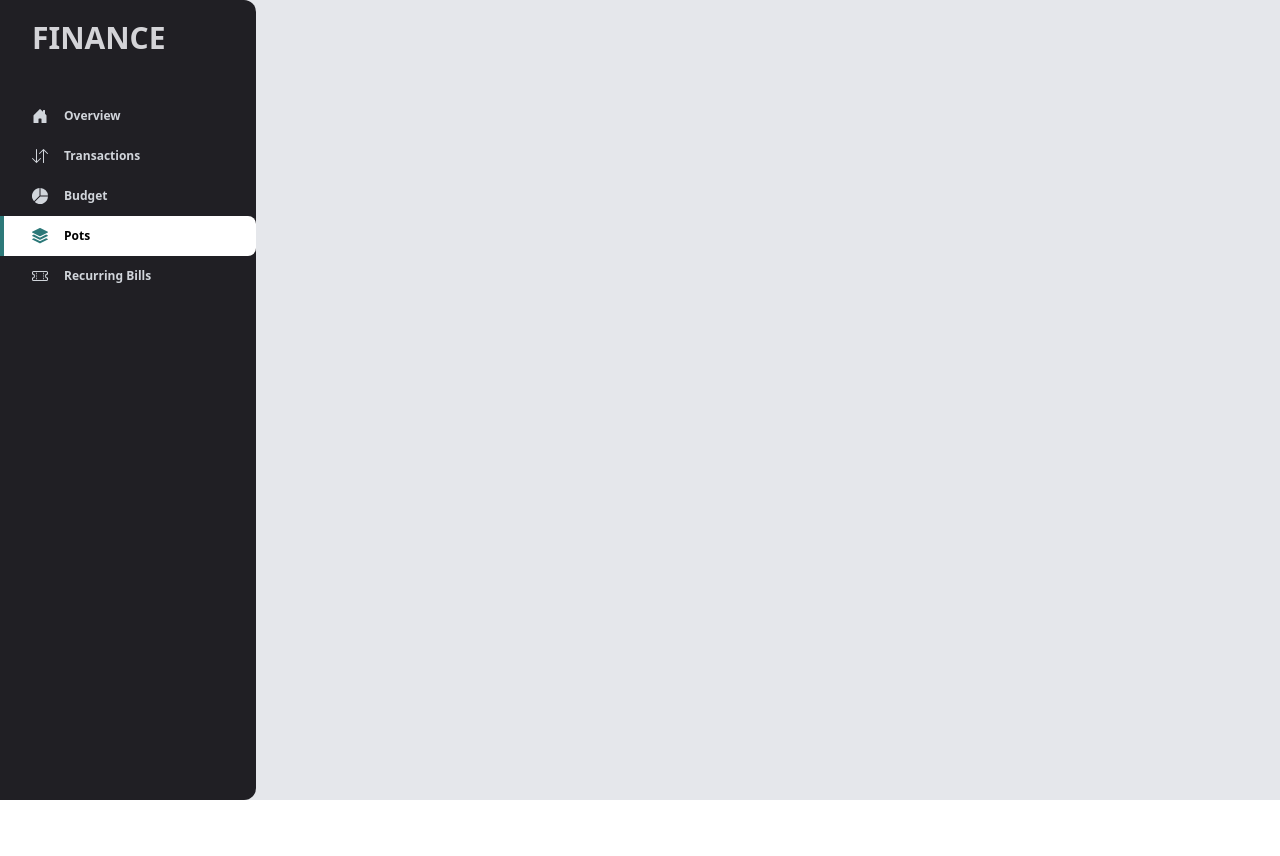
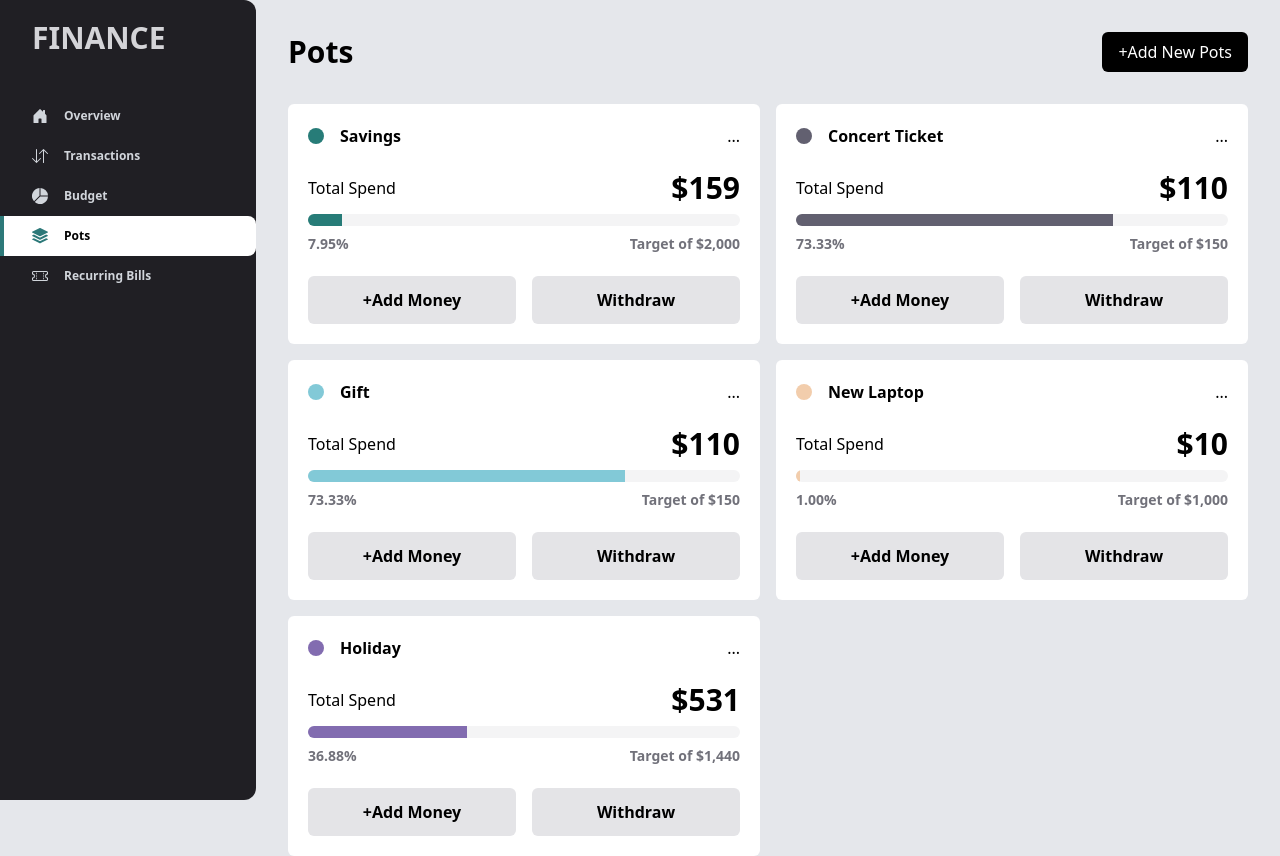
Before and after one commit to Samn1ce/Dashboard-react, a React (Vite) app in the folder finance/: page /pots in a window 1280 px wide. Before the commit the page ends 800 px from the top, so only its background shows below. Built offline with nearby package versions, Linux system fonts and the light colour scheme.

Commit message:
fixed bug

```diff
--- a/finance/src/App.jsx
+++ b/finance/src/App.jsx
@@ -9,26 +9,37 @@ import NewBudget from "./components/NewBudget";
 import DeleteBudget from "./components/DeleteBudget";
 
 function App() {
-  const [modal, setmodal] = useState(false);
-  const [newBudgetModal, setNewBudgetModal] = useState(false);
+  const [modal, setModal] = useState(false);
+  const [modalType, setModalType] = useState(null); // "budget" or "pots"
+
+  // Budget Modal Rendering
+  // const [newBudgetModal, setNewBudgetModal] = useState(false);
   const [deleteModal, setDeleteModal] = useState(false);
   // In your parent component/route
   const [budgetToEdit, setBudgetToEdit] = useState(null);
   const closeModal = () => {
-    setmodal(false);
+    setModal(false);
     setBudgetToEdit(null);
+    setModalType(null);
   };
+
+  // Pots Modal Rendering
+  // const [newPots, setNewPots] = useState(false);
 
   return (
     <div className="w-full flex bg-gray-200">
       <DeleteBudget deleteModal={deleteModal} setDeleteModal={setDeleteModal} />
       <NewBudget
         modal={modal}
-        setmodal={setmodal}
-        newBudgetModal={newBudgetModal}
-        setNewBudgetModal={setNewBudgetModal}
+        setModal={setModal}
+        // newBudgetModal={newBudgetModal}
+        // setNewBudgetModal={setNewBudgetModal}
         budgetToEdit={budgetToEdit}
         closeModal={closeModal}
+        // newPots={newPots}
+        // setNewPots={setNewPots}
+        modalType={modalType}
+        setModalType={setModalType}
       />
       {/* side nav */}
       <div className="w-1/5 h-screen sticky top-0 z-10 bg-tintDark rounded-r-xl py-5">
@@ -89,11 +100,13 @@ function App() {
         <Outlet
           context={{
             modal,
-            setmodal,
-            newBudgetModal,
-            setNewBudgetModal,
+            setModal,
+            // newBudgetModal,
+            // setNewBudgetModal,
             setDeleteModal,
             setBudgetToEdit,
+            // setNewPots,
+            setModalType,
           }}
         />
       </div>
--- /dev/null
+++ b/finance/src/components/HeaderSec.jsx
@@ -0,0 +1,38 @@
+import PropTypes from "prop-types";
+
+function HeaderSec({
+  setModal,
+  // setNewBudgetModal,
+  headerText,
+  buttonText,
+  // setNewPots,
+  setModalType,
+  modalFor,
+}) {
+  return (
+    <div className="w-full flex justify-between items-center my-8">
+      <p className="text-3xl font-bold">{headerText}</p>
+      <button
+        // onClick={() => {
+        //   setModal(true), setNewBudgetModal(true), setNewPots(true);
+        // }}
+        onClick={() => {
+          setModal(true), setModalType(modalFor);
+        }}
+        className="py-2 px-4 rounded-md bg-black text-white"
+      >
+        {buttonText}
+      </button>
+    </div>
+  );
+}
+
+HeaderSec.propTypes = {
+  setModal: PropTypes.func,
+  headerText: PropTypes.string,
+  buttonText: PropTypes.string,
+  setModalType: PropTypes.func,
+  modalFor: PropTypes.func,
+};
+
+export default HeaderSec;
--- a/finance/src/components/NewBudget.jsx
+++ b/finance/src/components/NewBudget.jsx
@@ -5,10 +5,13 @@ import { useState, useEffect } from "react";
 
 function NewBudget({
   modal,
-  setmodal,
+  setModal,
   newBudgetModal,
   closeModal,
   budgetToEdit,
+  // newPots,
+  // setNewPots,
+  modalType,
 }) {
   const [selectedCategory, setSelectedCategory] = useState("");
   const [maxSpend, setMaxSpend] = useState("");
@@ -37,13 +40,19 @@ function NewBudget({
       <div className="bg-white w-[560px] rounded-md py-5 px-8 flex flex-col gap-4">
         <div className="flex justify-between items-center">
           <p className="text-3xl font-bold">
-            {newBudgetModal ? "Add New Budget" : "Edit Budget"}
+            {modalType === "budget"
+              ? "Add New Budget"
+              : modalType === "pots"
+              ? "Add New Pot"
+              : "Edit Budget"}
           </p>
-          <IconCancel onClick={() => closeModal(false)} />
+          <IconCancel onClick={closeModal} />
         </div>
         <p className="text-zinc-600">
-          {newBudgetModal
+          {modalType === "budget"
             ? "Choose a category to set a spending budget. These categories can help you monitor spending."
+            : modalType === "pots"
+            ? "Create a pot to set savings targets. These can help keep you on track as you save for special purchases."
             : "As your budgets change, feel free to update your spending limits."}
         </p>
         <div className="w-full flex flex-col gap-4">
@@ -98,7 +107,7 @@ function NewBudget({
           <button
             onClick={() => {
               // Add your save/update logic here
-              setmodal(false);
+              setModal(false);
             }}
             className="bg-zinc-900 w-full p-3 rounded-md font-semibold text-zinc-200"
           >
@@ -112,10 +121,11 @@ function NewBudget({
 
 NewBudget.propTypes = {
   modal: PropTypes.bool,
-  setmodal: PropTypes.func,
+  setModal: PropTypes.func,
   newBudgetModal: PropTypes.bool,
   closeModal: PropTypes.func,
   budgetToEdit: PropTypes.func,
+  modalType: PropTypes.func,
 };
 
 export default NewBudget;
--- a/finance/src/views/Budget.jsx
+++ b/finance/src/views/Budget.jsx
@@ -3,12 +3,18 @@ import { useOutletContext } from "react-router-dom";
 import { Chart as ChartJS, ArcElement, Tooltip, Legend } from "chart.js";
 import { Doughnut } from "react-chartjs-2";
 import Data from "../assets/data.json";
+import HeaderSec from "../components/HeaderSec";
 
 ChartJS.register(ArcElement, Tooltip, Legend);
 
 function Budget() {
-  const { setmodal, setNewBudgetModal, setDeleteModal, setBudgetToEdit } =
-    useOutletContext();
+  const {
+    setModal,
+    setNewBudgetModal,
+    setDeleteModal,
+    setBudgetToEdit,
+    setModalType,
+  } = useOutletContext();
   const [activeDropdown, setActiveDropdown] = useState(null);
   const dropdownRef = useRef(null);
 
@@ -73,7 +79,7 @@ function Budget() {
       maximum: budget.maximum,
       theme: budget.theme,
     });
-    setmodal(true); // Open modal
+    setModal(true); // Open modal
     setNewBudgetModal(false); // Set edit mode
   };
 
@@ -85,17 +91,13 @@ function Budget() {
 
   return (
     <div className="w-full">
-      <div className="w-full flex justify-between items-center my-8">
-        <p className="text-3xl font-bold">Budget</p>
-        <button
-          onClick={() => {
-            setmodal(true), setNewBudgetModal(true);
-          }}
-          className="py-2 px-4 rounded-md bg-black text-white"
-        >
-          +Add New Budget
-        </button>
-      </div>
+      <HeaderSec
+        setModal={setModal}
+        setModalType={setModalType}
+        headerText="Budget"
+        buttonText="+Add New Budget"
+        modalFor="Budget"
+      />
       <div className="w-full flex gap-4">
         {/* Left side with doughnut chart remains the same */}
         <div className="w-1/2 bg-white h-full rounded-2xl p-8">
--- a/finance/src/views/Overview.jsx
+++ b/finance/src/views/Overview.jsx
@@ -51,6 +51,12 @@ function Overview() {
   const endIndex = startIndex + show;
   const currentTransactions = sortedTransactions.slice(startIndex, endIndex);
 
+  const totalPots = Data.pots.reduce((sum, item) => sum + item.total, 0);
+
+  const showPots = 4;
+
+  const currentPots = Data.pots.slice(0, showPots);
+
   return (
     <div className="w-full">
       {/* TITLE */}
@@ -96,42 +102,24 @@ function Overview() {
                   <h3 className="text-xs text-gray-400 font-bold">
                     Total Saved
                   </h3>
-                  <h1 className="text-3xl font-semibold">$850</h1>
+                  <h1 className="text-3xl font-semibold">${totalPots}</h1>
                 </div>
               </div>
               <div className="grid grid-cols-2 gap-2">
-                <div className="flex items-center justify-start">
-                  <div className="w-1 h-10 border-green-500 border-2 rounded-lg mr-3"></div>
-                  <div>
-                    <h6 className="text-xs font-bold text-zinc-400">Savings</h6>
-                    <h4 className="text-base font-bold">$150</h4>
+                {currentPots.map((p, index) => (
+                  <div key={index} className="flex items-center justify-start">
+                    <div
+                      className="w-1 h-10 border-green-500 border-2 rounded-lg mr-3"
+                      style={{ borderColor: p.theme }}
+                    ></div>
+                    <div>
+                      <h6 className="text-xs font-bold text-zinc-400">
+                        {p.name}
+                      </h6>
+                      <h4 className="text-base font-bold">${p.total}</h4>
+                    </div>
                   </div>
-                </div>
-                <div className="flex items-center justify-start">
-                  <div className="w-1 h-10 border-blue-500 border-2 rounded-lg mx-5"></div>
-                  <div>
-                    <h6 className="text-xs font-bold text-zinc-400">Gift</h6>
-                    <h4 className="text-base font-bold">$150</h4>
-                  </div>
-                </div>
-                <div className="flex items-center justify-start">
-                  <div className="w-1 h-10 border-red-500 border-2 rounded-lg mr-3"></div>
-                  <div>
-                    <h6 className="text-xs font-bold text-zinc-400">
-                      Concert Ticket
-                    </h6>
-                    <h4 className="text-base font-bold">$150</h4>
-                  </div>
-                </div>
-                <div className="flex items-center justify-start">
-                  <div className="w-1 h-10 border-green-300 border-2 rounded-lg mx-5"></div>
-                  <div>
-                    <h6 className="text-xs font-bold text-zinc-400">
-                      New Laptop
-                    </h6>
-                    <h4 className="text-base font-bold">$150</h4>
-                  </div>
-                </div>
+                ))}
               </div>
             </div>
           </div>
--- a/finance/src/views/Pots.jsx
+++ b/finance/src/views/Pots.jsx
@@ -1,5 +1,71 @@
+import { useOutletContext } from "react-router-dom";
+import HeaderSec from "../components/HeaderSec";
+import Data from "../assets/data.json";
+
 function Pots() {
+  const { modalFor, setModalType, setModal } = useOutletContext();
 
+  return (
+    <div className="w-full">
+      <HeaderSec
+        setModal={setModal}
+        headerText="Pots"
+        buttonText="+Add New Pots"
+        // setNewPots={setNewPots}
+        modalFor="Pots"
+        setModalType={setModalType}
+      />
+      <div className="grid grid-cols-2 gap-4">
+        {Data.pots.map((p, index) => (
+          <div
+            key={index}
+            className="w-full bg-white h-60 rounded-md p-5 flex flex-col justify-between"
+          >
+            <div className="flex justify-between items-center">
+              <div className="flex gap-4 justify-center items-center">
+                <p
+                  className="w-4 h-4 rounded-full bg-green-600"
+                  style={{ backgroundColor: p.theme }}
+                ></p>
+                <p className="font-bold">{p.name}</p>
+              </div>
+              <p>...</p>
+            </div>
+            <div className="flex flex-col gap-2">
+              <div className="flex justify-between items-center">
+                <p>Total Spend</p>
+                <p className="font-bold text-3xl">${p.total}</p>
+              </div>
+              <div className="w-full h-3 bg-zinc-100 rounded-md overflow-hidden">
+                <div
+                  className="w-1/2 h-full bg-green-600"
+                  style={{
+                    backgroundColor: p.theme,
+                    width: `${(p.total / p.target) * 100}%`,
+                  }}
+                ></div>
+              </div>
+              <div className="flex justify-between items-center text-zinc-500 text-sm font-semibold">
+                <p>{((p.total / p.target) * 100).toFixed(2)}%</p>
+                <p>
+                  Target of $
+                  {p.target > 999 ? p.target.toLocaleString() : p.target}
+                </p>
+              </div>
+            </div>
+            <div className="flex gap-4">
+              <button className="w-60 bg-zinc-200 rounded-md py-3 font-semibold">
+                +Add Money
+              </button>
+              <button className="w-60 bg-zinc-200 rounded-md py-3 font-semibold">
+                Withdraw
+              </button>
+            </div>
+          </div>
+        ))}
+      </div>
+    </div>
+  );
 }
 
-export default Pots
+export default Pots;
```
